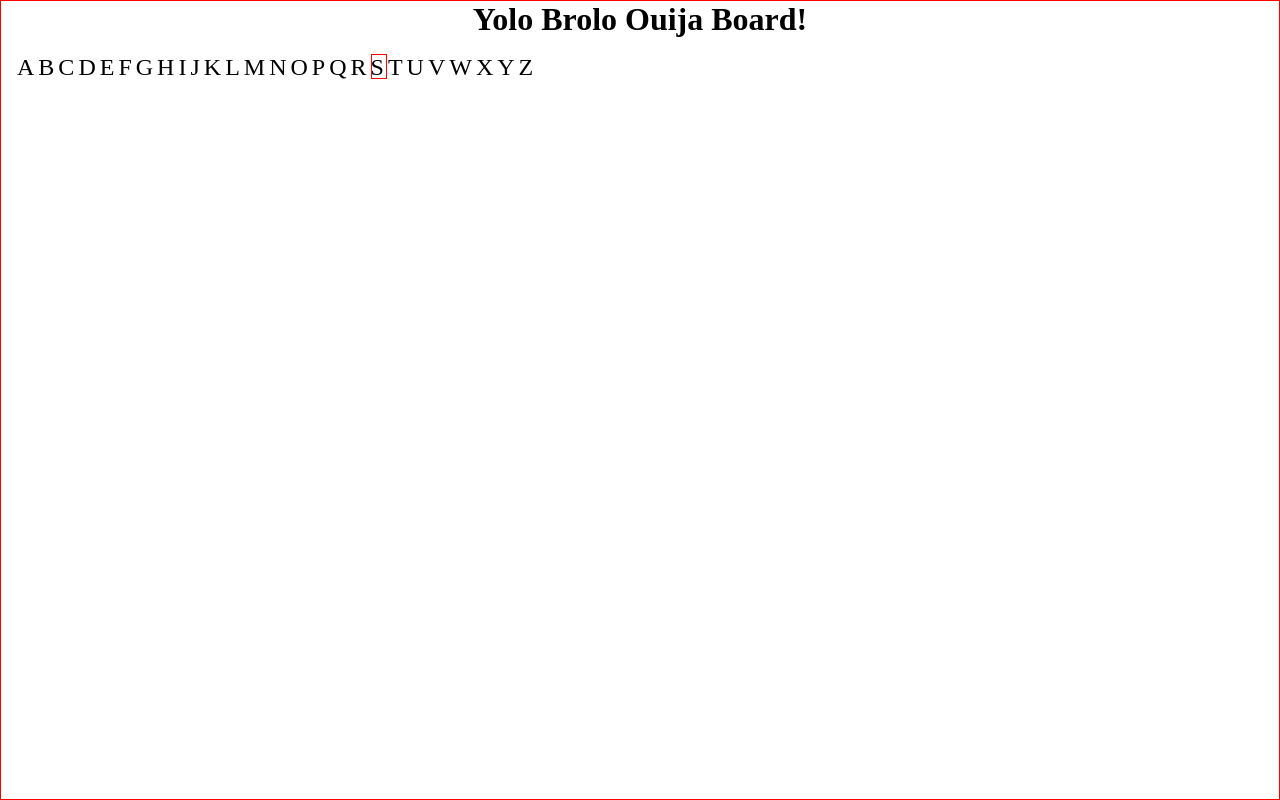
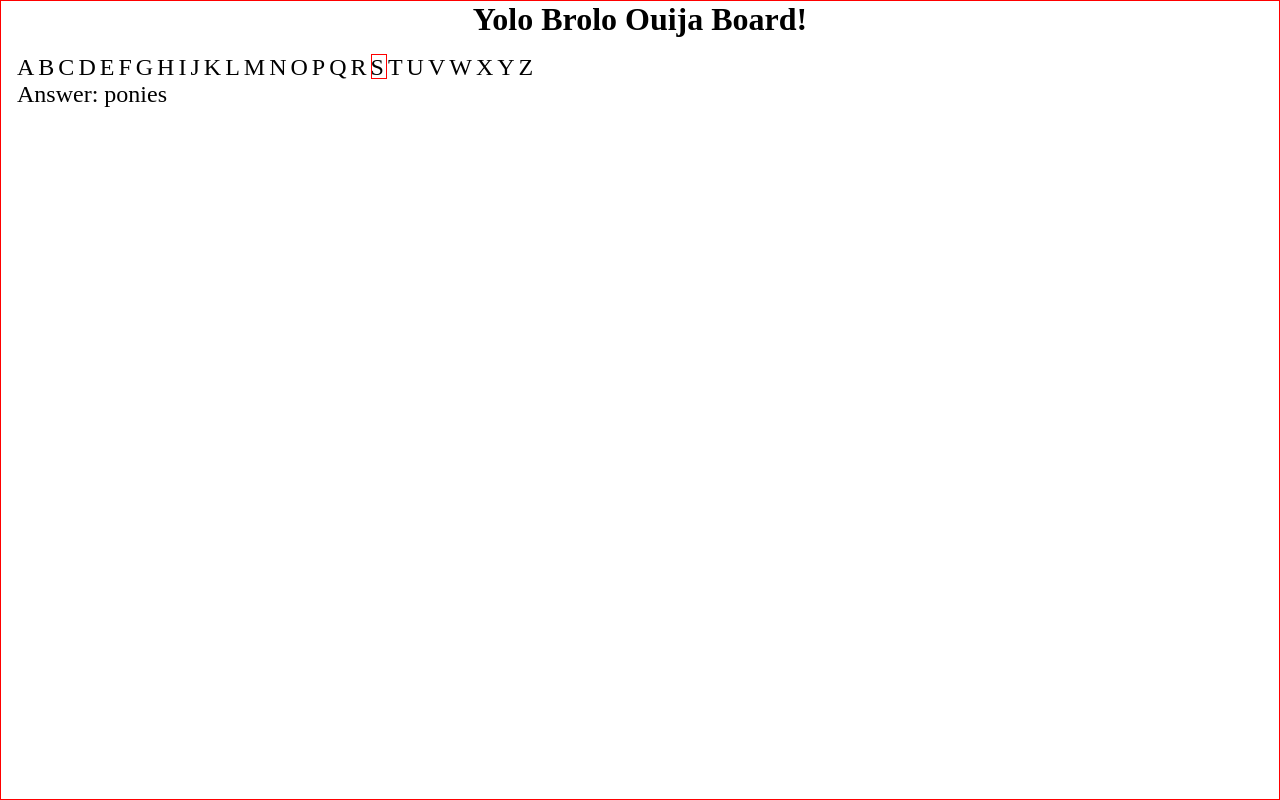
Before and after one commit to railsstudent/ng-ouija-board, an Angular app: page / in a window 1280 px wide. Built offline with nearby package versions, Linux system fonts and the light colour scheme.

Commit message:
feat: spell out the word
Signed-off-by: Connie Leung <cleung334@gmail.com>

```diff
--- a/src/app/app.component.html
+++ b/src/app/app.component.html
@@ -6,5 +6,6 @@
 <div class="container">
     <span class="letter letter-{{ letter }}" *ngFor="let letter of letters" #letters>{{ letter }}</span>
     <div class="cursor" [style.left]="x + 'px'" [style.top]="y + 'px'"></div>
+    <div class="answer">Answer: {{ answer }}</div>
 </div>
 <!-- <router-outlet></router-outlet> -->
--- a/src/app/app.component.ts
+++ b/src/app/app.component.ts
@@ -20,6 +20,8 @@ export class AppComponent implements OnInit {
     x = 0;
     y = 60;
 
+    answer = '';
+
     constructor(titleService: Title) {
         titleService.setTitle('Ng Ouija Board');
     }
@@ -35,6 +37,7 @@ export class AppComponent implements OnInit {
                 const { x, y } = this.findLetter(letter);
                 this.x = x;
                 this.y = y;
+                this.answer = this.answer + letter;
             });
     }
 
```
